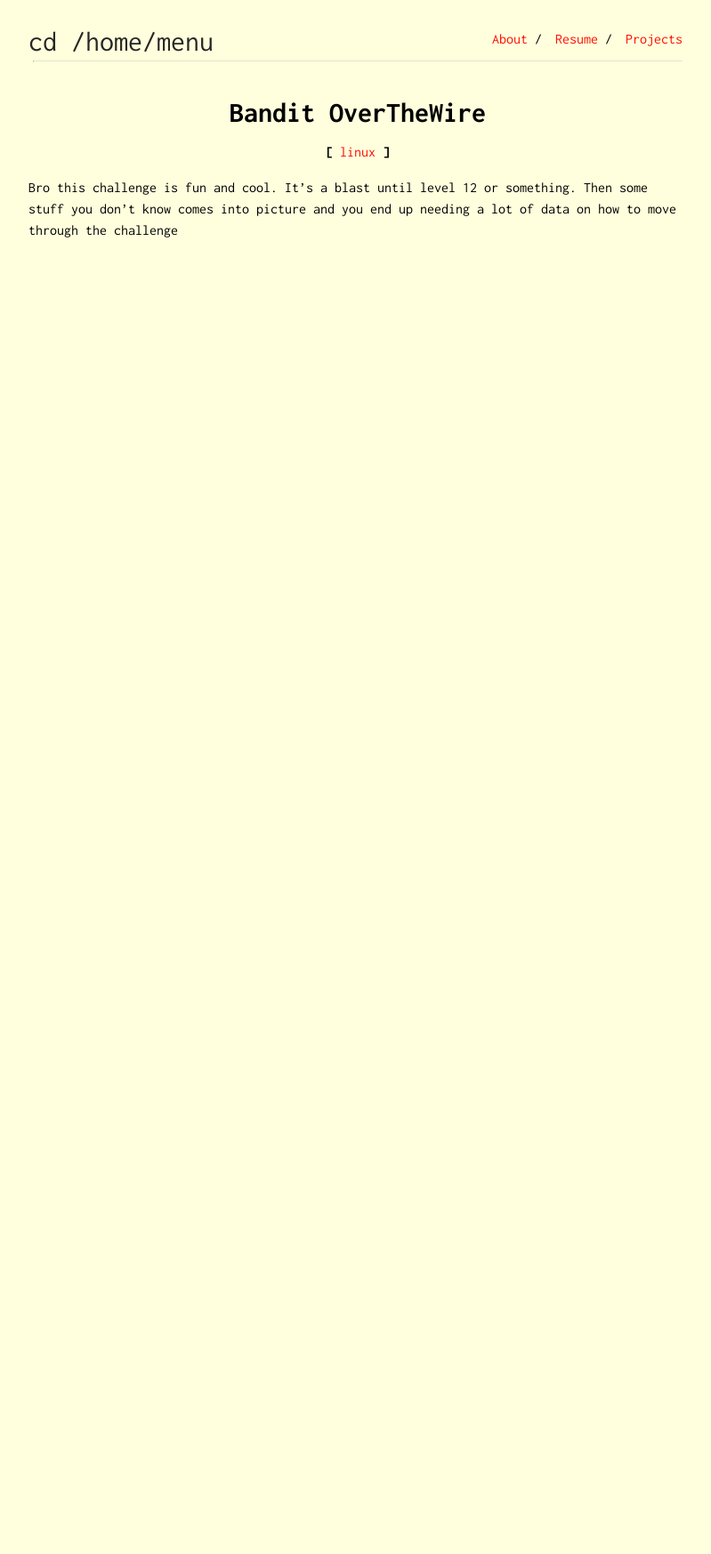
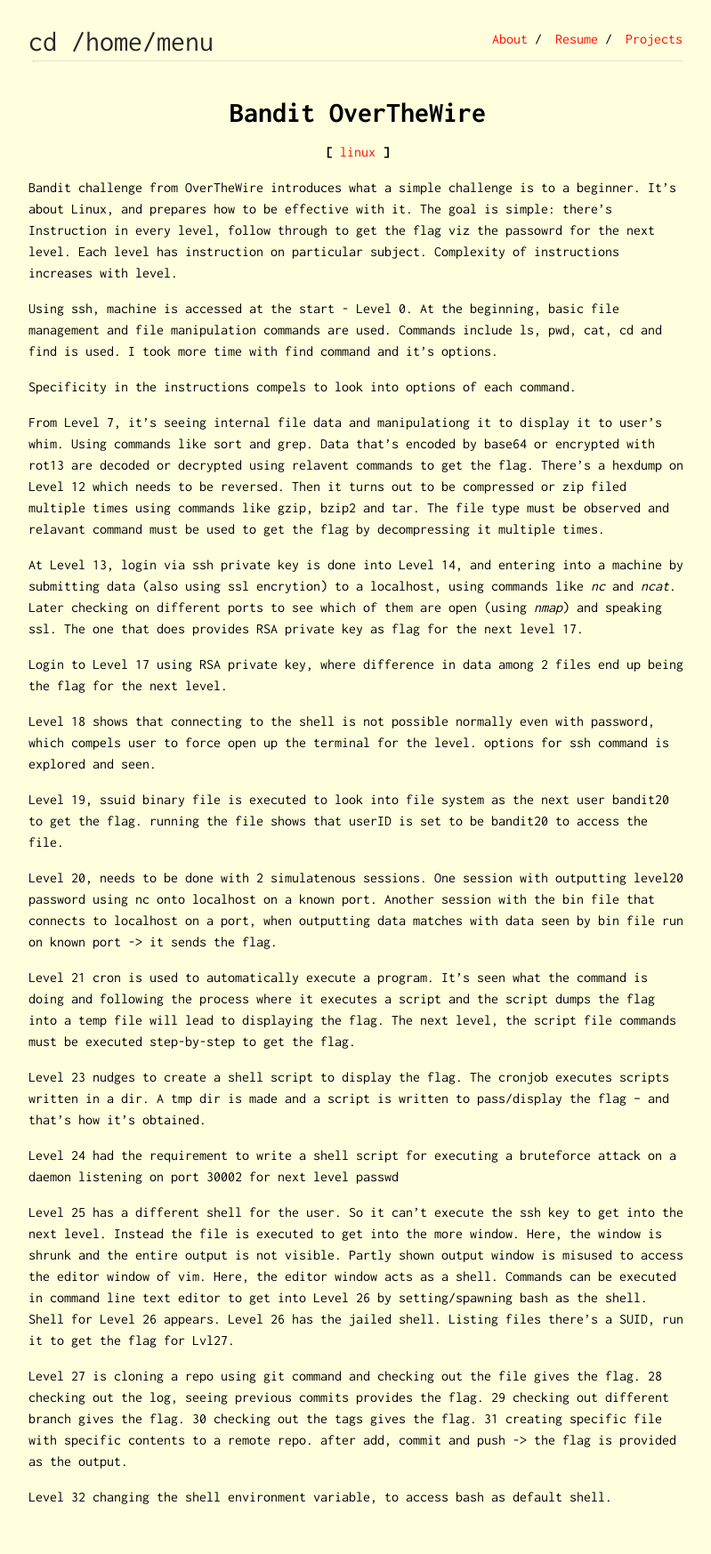
Before and after one commit to pruthvirajbhat/website-portfolio-old-uno, a Jekyll site: the page built from _posts/2021/06/2021-06-01-bandit-challenge.md, in a window 1280 px wide. Shown: the whole page at 89% size, without its empty margins (238-1037 px from the left). Built offline with Jekyll 4.4.1, drawn with Linux system fonts in a browser that asks for light colours; before the commit the page ends 900 px from its top, so only the background shows below that.

Commit message:
bandit update, ref file update

```diff
--- a/_posts/2021/06/2021-06-01-bandit-challenge.md
+++ b/_posts/2021/06/2021-06-01-bandit-challenge.md
@@ -3,7 +3,37 @@
 title: Bandit OverTheWire
 subtitle: beginner-level linux challenge
 tags: [linux]
-typora-root-url: ../../../../website
+odate: 29-03-2022
+fdate: 24-04-2022
+pdate:
 ---
 
-Bro this challenge is fun and cool. It's a blast until level 12 or something. Then some stuff you don't know comes into picture and you end up needing a lot of data on how to move through the challenge
+Bandit challenge from OverTheWire introduces what a simple challenge is to a beginner. It's about Linux, and prepares how to be effective with it. The goal is simple: there's Instruction in every level, follow through to get the flag viz the passowrd for the next level. Each level has instruction on particular subject. Complexity of instructions increases with level.
+
+Using ssh, machine is accessed at the start - Level 0. At the beginning, basic file management and file manipulation commands are used. Commands include ls, pwd, cat, cd and find is used. I took more time with find command and it's options.
+
+Specificity in the instructions compels to look into options of each command.
+
+From Level 7, it's seeing internal file data and manipulationg it to display it to user's whim. Using commands like sort and grep. Data that's encoded by base64 or encrypted with rot13 are decoded or decrypted using relavent commands to get the flag. There's a hexdump on Level 12 which needs to be reversed. Then it turns out to be compressed or zip filed multiple times using commands like gzip, bzip2 and tar. The file type must be observed and relavant command must be used to get the flag by decompressing it multiple times.
+
+At Level 13, login via ssh private key is done into Level 14, and entering into a machine by submitting data (also using ssl encrytion) to a localhost, using commands like *nc* and *ncat*. Later checking on different ports to see which of them are open (using *nmap*) and speaking ssl. The one that does provides RSA private key as flag for the next level 17.
+
+Login to Level 17 using RSA private key, where difference in data among 2 files end up being the flag for the next level.
+
+Level 18 shows that connecting to the shell is not possible normally even with password, which compels user to force open up the terminal for the level. options for ssh command is explored and seen.
+
+Level 19, ssuid binary file is executed to look into file system as the next user bandit20 to get the flag. running the file shows that userID is set to be bandit20 to access the file.
+
+Level 20, needs to be done with 2 simulatenous sessions. One session with outputting level20 password using nc onto localhost on a known port. Another session with the bin file that connects to localhost on a port, when outputting data matches with data seen by bin file run on known port -> it sends the flag.
+
+Level 21 cron is used to automatically execute a program. It's seen what the command is doing and following the process where it executes a script and the script dumps the flag into a temp file will lead to displaying the flag. The next level, the script file commands must be executed step-by-step to get the flag.
+
+Level 23 nudges to create a shell script to display the flag. The cronjob executes scripts written in a dir. A tmp dir is made and a script is written to pass/display the flag -- and that's how it's obtained.
+
+Level 24 had the requirement to write a shell script for executing a bruteforce attack on a daemon listening on port 30002 for next level passwd
+
+Level 25 has a different shell for the user. So it can't execute the ssh key to get into the next level. Instead the file is executed to get into the more window. Here, the window is shrunk and the entire output is not visible. Partly shown output window is misused to access the editor window of vim. Here, the editor window acts as a shell. Commands can be executed in command line text editor to get into Level 26 by setting/spawning bash as the shell. Shell for Level 26 appears. Level 26 has the jailed shell. Listing files there's a SUID, run it to get the flag for Lvl27.
+
+Level 27 is cloning a repo using git command and checking out the file gives the flag. 28 checking out the log, seeing previous commits provides the flag. 29 checking out different branch gives the flag. 30 checking out the tags gives the flag. 31 creating specific file with specific contents to a remote repo. after add, commit and push -> the flag is provided as the output.
+
+Level 32 changing the shell environment variable, to access bash as default shell.
```
Also changed, not shown: _posts/2021/04/2021-04-01-test-math-file.md (+1 -1 lines), _posts/2021/04/2021-04-25-reference-file.md (added, +15 -0 lines), _posts/2021/06/2021-06-02-banditto.md (deleted, +0 -35 lines).
